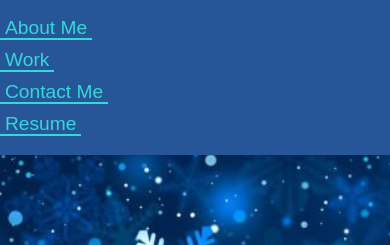
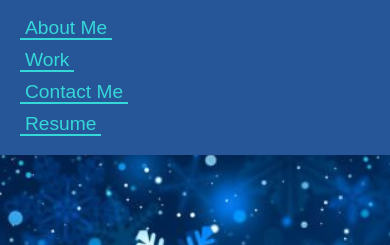
Before and after one commit to ehsanh2001/portfolio, a plain HTML site: page index.html in a window 390 px wide. Shown: the part 55-300 px from the top of the page. Drawn offline with Linux system fonts and the light colour scheme.

```diff
--- a/assets/css/style.css
+++ b/assets/css/style.css
@@ -146,7 +146,7 @@ p {
     border-bottom: 3px solid;
 }
 
-@media screen and (max-width: 780px) {
+@media screen and (max-width: 815px) {
     .header-name-nav {
         flex-direction: column;
         align-items: flex-start;
@@ -163,6 +163,7 @@ p {
     .header-name-nav li {
         display: block; /* Change the display to block for each list item */
         margin-bottom: 10px; /*Add some space between each link */
+        margin-left: 20px;
     }
     .work-tile {
         width: 90%;
```
Also changed, not shown: assets/images/webpageImage1.png (added), 1 other file.
